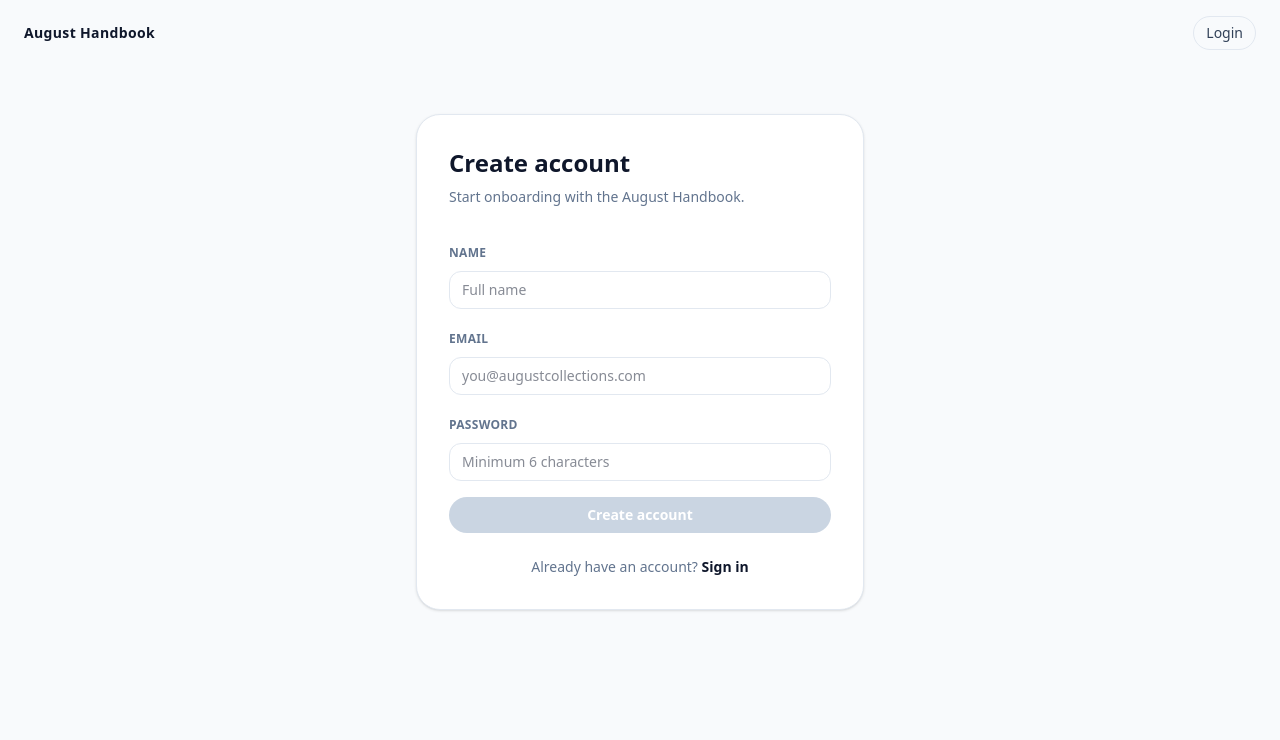
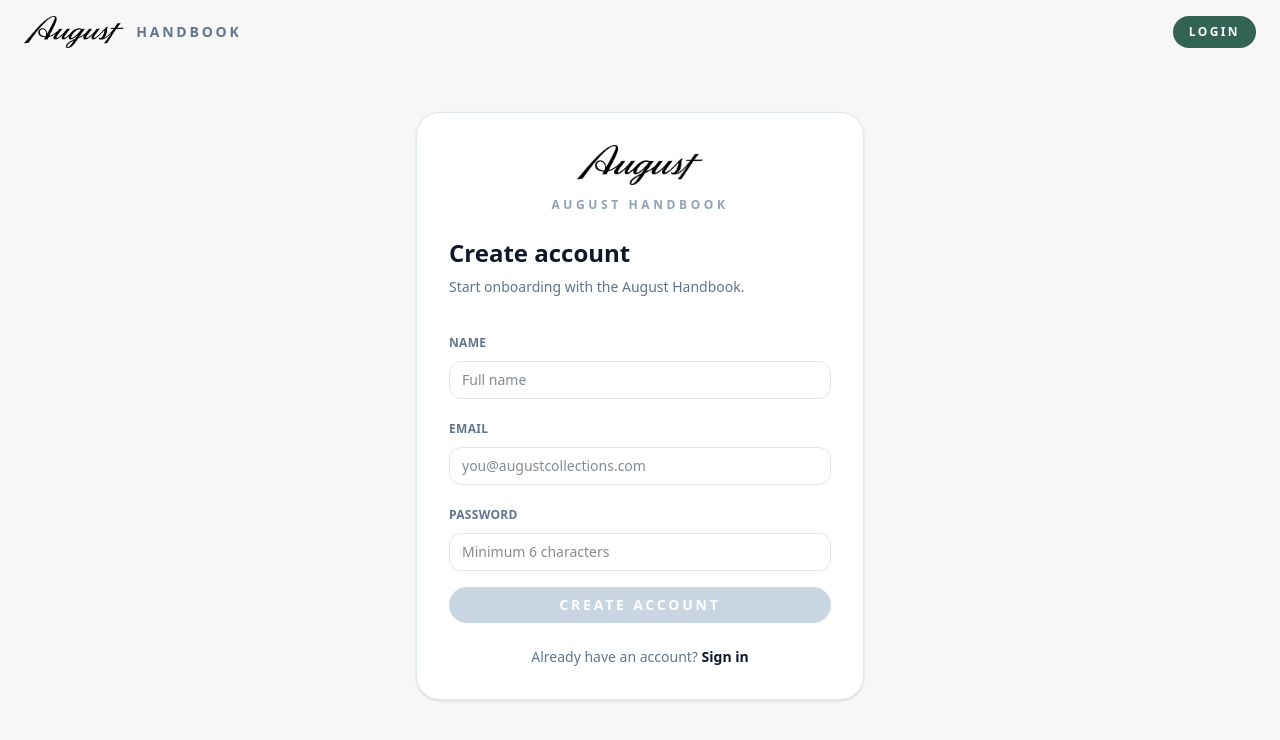
Before and after one commit to august-product/handbook, a Next.js app: page /signup in a window 1280 px wide. Shown: the top 740 px of the page. Built offline with nearby package versions, Linux system fonts and the light colour scheme.

Commit message:
Add August branding and report portal styling

```diff
--- a/app/account/page.tsx
+++ b/app/account/page.tsx
@@ -82,7 +82,7 @@
               required
               value={name}
               onChange={(event) => setName(event.target.value)}
-              className="mt-2 w-full rounded-xl border border-slate-200 px-3 py-2 text-sm text-slate-900 outline-none transition focus:border-slate-400"
+              className="mt-2 w-full rounded-xl border border-slate-200 px-3 py-2 text-sm text-slate-900 outline-none transition focus:border-[#326354]"
             />
           </div>
           <div>
@@ -94,7 +94,7 @@
               required
               value={email}
               onChange={(event) => setEmail(event.target.value)}
-              className="mt-2 w-full rounded-xl border border-slate-200 px-3 py-2 text-sm text-slate-900 outline-none transition focus:border-slate-400"
+              className="mt-2 w-full rounded-xl border border-slate-200 px-3 py-2 text-sm text-slate-900 outline-none transition focus:border-[#326354]"
             />
           </div>
           {error ? (
@@ -110,7 +110,7 @@
           <button
             type="submit"
             disabled={!canSubmit}
-            className="w-full rounded-full bg-slate-900 px-4 py-2 text-sm font-semibold text-white transition hover:bg-slate-800 disabled:cursor-not-allowed disabled:bg-slate-300"
+            className="w-full rounded-full bg-[#326354] px-4 py-2 text-sm font-semibold uppercase tracking-[0.2em] text-white transition hover:bg-[#2a5044] disabled:cursor-not-allowed disabled:bg-slate-300"
           >
             {loading ? "Saving..." : "Save changes"}
           </button>
--- a/app/globals.css
+++ b/app/globals.css
@@ -1,15 +1,44 @@
 @import "tailwindcss";
 
 :root {
-  --font-sans: var(--font-geist-sans);
+  color-scheme: light;
+  --font-sans: var(--font-jakarta-sans);
   --font-mono: var(--font-geist-mono);
 }
 
 @theme inline {
-  --font-sans: var(--font-geist-sans);
+  --font-sans: var(--font-jakarta-sans);
   --font-mono: var(--font-geist-mono);
 }
 
 body {
   font-family: var(--font-sans);
+  background-color: #f7f7f7;
+  color: #0f172a;
 }
+
+.header-nav-link {
+  position: relative;
+  display: inline-flex;
+  align-items: center;
+}
+
+.header-nav-link::after {
+  content: "";
+  position: absolute;
+  left: 0;
+  right: 0;
+  bottom: -0.2rem;
+  height: 1px;
+  background-color: currentColor;
+  opacity: 0;
+  transform: scaleX(0);
+  transform-origin: center;
+  transition: opacity 150ms ease, transform 150ms ease;
+}
+
+.header-nav-link:hover::after,
+.header-nav-link:focus-visible::after {
+  opacity: 1;
+  transform: scaleX(1);
+}
--- a/app/layout.tsx
+++ b/app/layout.tsx
@@ -1,15 +1,15 @@
 import type { Metadata } from "next";
-import { Geist, Geist_Mono } from "next/font/google";
+import { Geist_Mono, Plus_Jakarta_Sans } from "next/font/google";
 import TopNav from "../components/TopNav";
 import "./globals.css";
 
-const geistSans = Geist({
-  variable: "--font-geist-sans",
+const geistMono = Geist_Mono({
+  variable: "--font-geist-mono",
   subsets: ["latin"],
 });
 
-const geistMono = Geist_Mono({
-  variable: "--font-geist-mono",
+const jakartaSans = Plus_Jakarta_Sans({
+  variable: "--font-jakarta-sans",
   subsets: ["latin"],
 });
 
@@ -26,7 +26,7 @@
   return (
     <html lang="en">
       <body
-        className={`${geistSans.variable} ${geistMono.variable} bg-slate-50 text-slate-900 antialiased`}
+        className={`${jakartaSans.variable} ${geistMono.variable} bg-[#f7f7f7] text-[#0f172a] antialiased`}
       >
         <div className="min-h-screen">
           <TopNav />
--- a/app/login/login-client.tsx
+++ b/app/login/login-client.tsx
@@ -3,6 +3,7 @@
 import { FormEvent, useEffect, useMemo, useState } from "react";
 import { useRouter, useSearchParams } from "next/navigation";
 import Link from "next/link";
+import Image from "next/image";
 import { apiRequest } from "../../lib/api";
 import { getToken, setAuth } from "../../lib/auth";
 
@@ -64,7 +65,20 @@
 
   return (
     <div className="mx-auto mt-12 max-w-md rounded-3xl border border-slate-200 bg-white p-8 shadow-sm">
-      <h1 className="text-2xl font-semibold text-slate-900">Welcome back</h1>
+      <div className="flex flex-col items-center text-center">
+        <Image
+          src="/August_Logo_Black.png"
+          alt="August"
+          width={180}
+          height={60}
+          className="h-10 w-auto"
+          priority
+        />
+        <p className="mt-3 text-xs font-semibold uppercase tracking-[0.3em] text-slate-400">
+          August Handbook
+        </p>
+      </div>
+      <h1 className="mt-6 text-2xl font-semibold text-slate-900">Welcome back</h1>
       <p className="mt-2 text-sm text-slate-500">
         Sign in to access the August Handbook.
       </p>
@@ -78,7 +92,7 @@
             required
             value={email}
             onChange={(event) => setEmail(event.target.value)}
-            className="mt-2 w-full rounded-xl border border-slate-200 px-3 py-2 text-sm text-slate-900 outline-none transition focus:border-slate-400"
+            className="mt-2 w-full rounded-xl border border-slate-200 px-3 py-2 text-sm text-slate-900 outline-none transition focus:border-[#326354]"
             placeholder="you@augustcollections.com"
           />
         </div>
@@ -91,7 +105,7 @@
             required
             value={password}
             onChange={(event) => setPassword(event.target.value)}
-            className="mt-2 w-full rounded-xl border border-slate-200 px-3 py-2 text-sm text-slate-900 outline-none transition focus:border-slate-400"
+            className="mt-2 w-full rounded-xl border border-slate-200 px-3 py-2 text-sm text-slate-900 outline-none transition focus:border-[#326354]"
             placeholder="Minimum 6 characters"
           />
         </div>
@@ -103,7 +117,7 @@
         <button
           type="submit"
           disabled={!canSubmit}
-          className="w-full rounded-full bg-slate-900 px-4 py-2 text-sm font-semibold text-white transition hover:bg-slate-800 disabled:cursor-not-allowed disabled:bg-slate-300"
+          className="w-full rounded-full bg-[#326354] px-4 py-2 text-sm font-semibold uppercase tracking-[0.2em] text-white transition hover:bg-[#2a5044] disabled:cursor-not-allowed disabled:bg-slate-300"
         >
           {loading ? "Signing in..." : "Sign in"}
         </button>
--- a/app/signup/page.tsx
+++ b/app/signup/page.tsx
@@ -5,6 +5,7 @@
 import { FormEvent, useEffect, useState } from "react";
 import { useRouter } from "next/navigation";
 import Link from "next/link";
+import Image from "next/image";
 import { apiRequest } from "../../lib/api";
 import { getToken, setAuth } from "../../lib/auth";
 
@@ -68,7 +69,20 @@
 
   return (
     <div className="mx-auto mt-12 max-w-md rounded-3xl border border-slate-200 bg-white p-8 shadow-sm">
-      <h1 className="text-2xl font-semibold text-slate-900">Create account</h1>
+      <div className="flex flex-col items-center text-center">
+        <Image
+          src="/August_Logo_Black.png"
+          alt="August"
+          width={180}
+          height={60}
+          className="h-10 w-auto"
+          priority
+        />
+        <p className="mt-3 text-xs font-semibold uppercase tracking-[0.3em] text-slate-400">
+          August Handbook
+        </p>
+      </div>
+      <h1 className="mt-6 text-2xl font-semibold text-slate-900">Create account</h1>
       <p className="mt-2 text-sm text-slate-500">
         Start onboarding with the August Handbook.
       </p>
@@ -82,7 +96,7 @@
             required
             value={name}
             onChange={(event) => setName(event.target.value)}
-            className="mt-2 w-full rounded-xl border border-slate-200 px-3 py-2 text-sm text-slate-900 outline-none transition focus:border-slate-400"
+            className="mt-2 w-full rounded-xl border border-slate-200 px-3 py-2 text-sm text-slate-900 outline-none transition focus:border-[#326354]"
             placeholder="Full name"
           />
         </div>
@@ -95,7 +109,7 @@
             required
             value={email}
             onChange={(event) => setEmail(event.target.value)}
-            className="mt-2 w-full rounded-xl border border-slate-200 px-3 py-2 text-sm text-slate-900 outline-none transition focus:border-slate-400"
+            className="mt-2 w-full rounded-xl border border-slate-200 px-3 py-2 text-sm text-slate-900 outline-none transition focus:border-[#326354]"
             placeholder="you@augustcollections.com"
           />
         </div>
@@ -108,7 +122,7 @@
             required
             value={password}
             onChange={(event) => setPassword(event.target.value)}
-            className="mt-2 w-full rounded-xl border border-slate-200 px-3 py-2 text-sm text-slate-900 outline-none transition focus:border-slate-400"
+            className="mt-2 w-full rounded-xl border border-slate-200 px-3 py-2 text-sm text-slate-900 outline-none transition focus:border-[#326354]"
             placeholder="Minimum 6 characters"
           />
         </div>
@@ -120,7 +134,7 @@
         <button
           type="submit"
           disabled={!canSubmit}
-          className="w-full rounded-full bg-slate-900 px-4 py-2 text-sm font-semibold text-white transition hover:bg-slate-800 disabled:cursor-not-allowed disabled:bg-slate-300"
+          className="w-full rounded-full bg-[#326354] px-4 py-2 text-sm font-semibold uppercase tracking-[0.2em] text-white transition hover:bg-[#2a5044] disabled:cursor-not-allowed disabled:bg-slate-300"
         >
           {loading ? "Creating account..." : "Create account"}
         </button>
--- a/components/TopNav.tsx
+++ b/components/TopNav.tsx
@@ -1,6 +1,7 @@
 "use client";
 
 import Link from "next/link";
+import Image from "next/image";
 import { useEffect, useState } from "react";
 import { clearAuth, getUser, isLoggedIn } from "../lib/auth";
 import { usePathname, useRouter } from "next/navigation";
@@ -25,22 +26,32 @@
 
   return (
     <div className="flex items-center justify-between px-6 py-4">
-      <Link href="/" className="text-sm font-semibold tracking-wide text-slate-900">
-        August Handbook
+      <Link href="/" className="flex items-center gap-3">
+        <Image
+          src="/August_Logo_Black.png"
+          alt="August"
+          width={120}
+          height={40}
+          className="h-8 w-auto"
+          priority
+        />
+        <span className="text-sm font-semibold uppercase tracking-[0.2em] text-slate-500">
+          Handbook
+        </span>
       </Link>
       {loggedIn ? (
         <div className="flex items-center gap-4 text-sm text-slate-600">
           <span className="hidden sm:block">{name || "Signed in"}</span>
           <Link
             href="/account"
-            className="rounded-full border border-slate-200 px-3 py-1.5 text-slate-700 transition hover:border-slate-300 hover:text-slate-900"
+            className="header-nav-link text-sm font-medium text-slate-600 transition hover:text-slate-900"
           >
             Account settings
           </Link>
           <button
             type="button"
             onClick={handleLogout}
-            className="rounded-full bg-slate-900 px-3 py-1.5 text-white transition hover:bg-slate-800"
+            className="rounded-full bg-[#326354] px-4 py-2 text-xs font-semibold uppercase tracking-[0.2em] text-white transition hover:bg-[#2a5044]"
           >
             Logout
           </button>
@@ -48,7 +59,7 @@
       ) : (
         <Link
           href="/login"
-          className="rounded-full border border-slate-200 px-3 py-1.5 text-sm text-slate-700 transition hover:border-slate-300 hover:text-slate-900"
+          className="rounded-full bg-[#326354] px-4 py-2 text-xs font-semibold uppercase tracking-[0.2em] text-white transition hover:bg-[#2a5044]"
         >
           Login
         </Link>
```
Also changed, not shown: public/August_Logo_Black.png (added), public/August_Logo_White.png (added).
